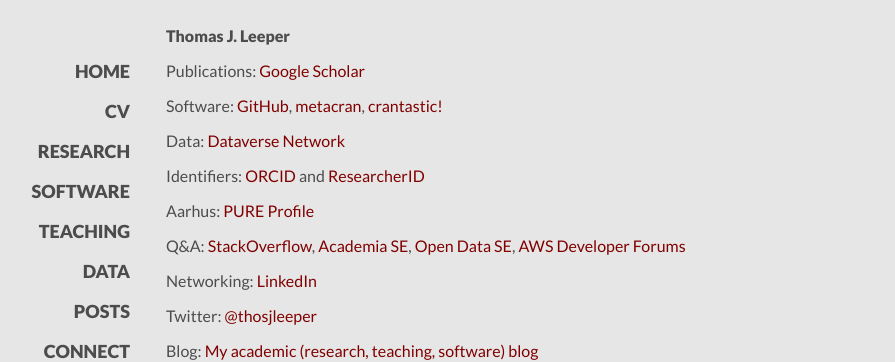
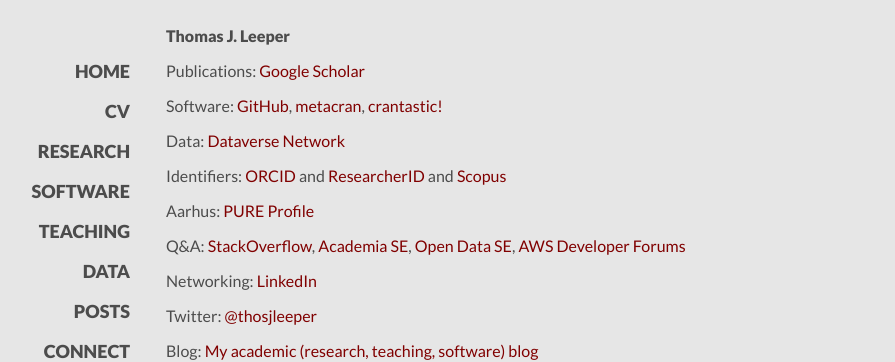
Before and after one commit to leeper/leeper.github.io, a Jekyll site: the page built from contact.md, in a window 1280 px wide. Shown: the top 362 px of the page, without its empty margins (96-991 px from the left). Built offline with Jekyll 4.4.1, drawn with Linux system fonts in a browser that asks for light colours; some web fonts are replaced.

Commit message:
add scopus to contact

```diff
--- a/contact.md
+++ b/contact.md
@@ -10,7 +10,7 @@
 
 Data: [Dataverse Network](https://dataverse.harvard.edu/dataverse/leeper)
 
-Identifiers: [ORCID](http://orcid.org/0000-0003-4097-6326) and [ResearcherID](http://www.researcherid.com/rid/J-9733-2013)
+Identifiers: [ORCID](http://orcid.org/0000-0003-4097-6326) and [ResearcherID](http://www.researcherid.com/rid/J-9733-2013) and [Scopus](http://www.scopus.com/authid/detail.uri?authorId=54998513300)
 
 Aarhus: [PURE Profile](http://pure.au.dk/portal/da/tleeper@ps.au.dk)
 
```
